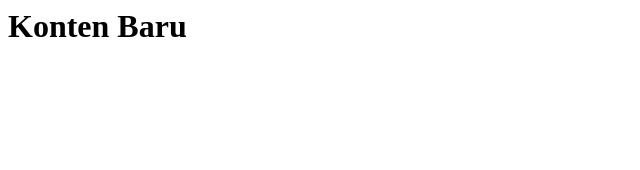
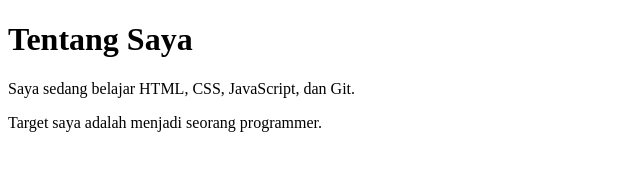
Before and after one commit to yufaabdillah-cloud/latihan-git, a plain HTML site: page about-h10.html in a window 1280 px wide. Shown: the whole page, without its empty margins (0-640 px from the left). Drawn offline with Linux system fonts and the light colour scheme.

Commit message:
menambahkan halaman about

```diff
--- a/about-h10.html
+++ b/about-h10.html
@@ -1 +1,13 @@
-<h1>Konten Baru</h1>
+<!DOCTYPE html>
+<html lang="id">
+<head>
+    <meta charset="UTF-8">
+    <meta name="viewport" content="width=device-width, initial-scale=1.0">
+    <title>About Me</title>
+</head>
+<body>
+    <h1>Tentang Saya</h1>
+    <p>Saya sedang belajar HTML, CSS, JavaScript, dan Git.</p>
+    <p>Target saya adalah menjadi seorang programmer.</p>
+</body>
+</html>
```
